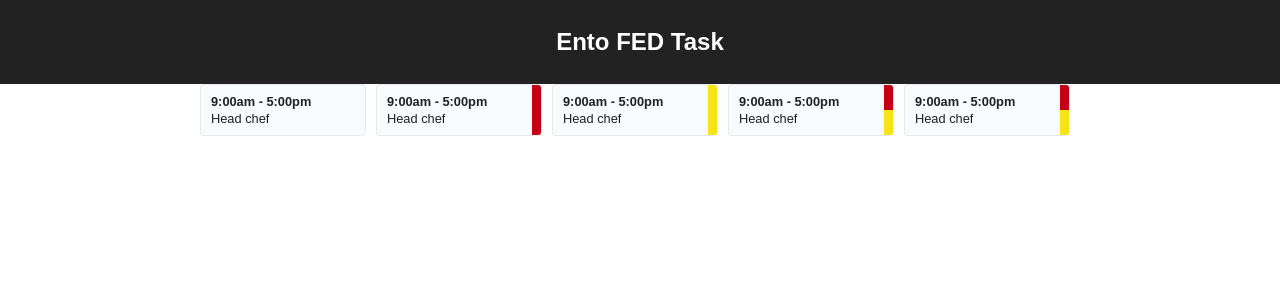
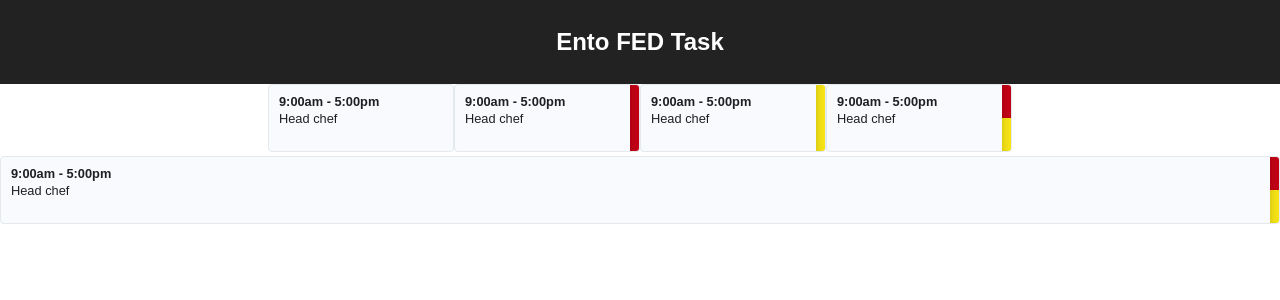
Before and after one commit to taylorbett/ento, a React (Create React App) app: page / in a window 1280 px wide. Shown: the top 300 px of the page. Built offline with nearby package versions, Linux system fonts and the light colour scheme.

Commit message:
Update Tile and Shift components

```diff
--- a/src/core/atoms/Tile/Tile.js
+++ b/src/core/atoms/Tile/Tile.js
@@ -3,22 +3,22 @@ import PropTypes from 'prop-types';
 import styled from 'styled-components';
 
 const Tile = styled.div`
-    display: ${props => props.block ? 'block' : 'inline-block'};
+    display: ${props => props.shrinkWrap === true ? 'inline-block' : 'block'};
     border: 1px solid #e4e9ed;
     border-radius: 4px;
     background: #f8fafd;
     text-align: left;
     color: #1f1f24;
-    margin: 0 10px 10px 0;
     position: relative;
     overflow: hidden;
+    cursor: ${props => props.clickable ? 'pointer' : 'default'};
 `;
 
 export class TileComponent extends React.PureComponent {
     render() {
         console.log('rendering tile with', this.props);
         return (
-            <Tile>
+            <Tile {...this.props}>
                 {this.props.children}
             </Tile>
         );
@@ -27,12 +27,14 @@ export class TileComponent extends React.PureComponent {
 
 Tile.defaultProps = {
     children: null,
-    block: false,
+    shrinkWrap: false,
+    clickable: false,
 }
 
 Tile.propTypes = {
     children: PropTypes.node,
-    block: PropTypes.bool,
+    shrinkWrap: PropTypes.bool,
+    clickable: PropTypes.bool,
 };
 
 export default TileComponent;
--- a/src/core/molecules/Shift/Shift.js
+++ b/src/core/molecules/Shift/Shift.js
@@ -5,10 +5,10 @@ import PropTypes from 'prop-types';
 import Tile from '../../atoms/Tile';
 
 const Shift = styled.div`
-    width: ${props => props.long ? '100%' : '144px'};
-    height: 34px;
+    width: ${props => props.long ? '' : '164px'};
+    min-width: 120px;
+    height: 50px;
     padding: 8px 10px;
-    cursor: pointer;
     color: ${props => props.revealed ? '#727375' : 'inherit'};
 `;
 
@@ -29,11 +29,12 @@ const AlertsContainer = styled.div`
     position: absolute;
     right: 0;
     top: 0;
-    transition: transform 150ms ease-out;
+    cursor: pointer;
     text-transform: uppercase;
     font-weight: bold;
     font-size: 0.65em;
     width: 128px;
+    transition: transform 150ms ease-out;
     transform: ${props => props.revealed ? 'translateX(0px)' : 'translateX(119px)'};
 
     &:hover {
@@ -48,6 +49,9 @@ const Alert = styled.div`
     border-radius: 0 4px 4px 0;
     padding: 0 8px;
     flex-grow: 1;
+    -moz-box-shadow: inset 7px 0 9px -7px rgba(0,0,0,0.2);
+    -webkit-box-shadow: inset 7px 0 9px -7px rgba(0,0,0,0.2);
+    box-shadow: inset 7px 0 9px -7px rgba(0,0,0,0.2);
 `;
 
 const CriticalAlert = Alert.extend`
@@ -78,12 +82,12 @@ export class ShiftComponent extends React.Component {
     }
 
     render() {
-        console.log('rendering shift with', this.props, this.state);
+        // console.log('rendering shift with', this.props, this.state);
         const critLen = this.props.alerts.critical.length;
         const lowLen = this.props.alerts.low.length;
         return (
-            <Tile block={this.props.long}>
-                <Shift revealed={this.state.revealed}>
+            <Tile shrinkWrap={!this.props.long} clickable>
+                <Shift {...this.props} {...this.state}>
                     <ShiftTime>{this.props.startTime} - {this.props.endTime}</ShiftTime>
                     <ShiftText>{this.props.roleTitle}</ShiftText>
                     <AlertsContainer revealed={this.state.revealed} onClick={() => this.handleClick()}>
```
